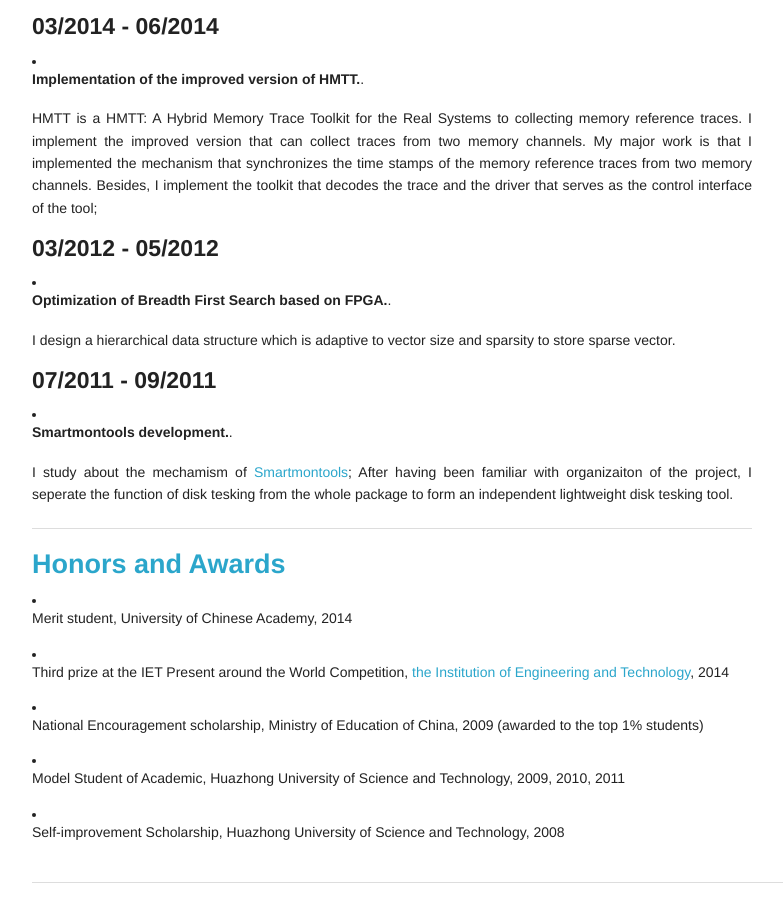
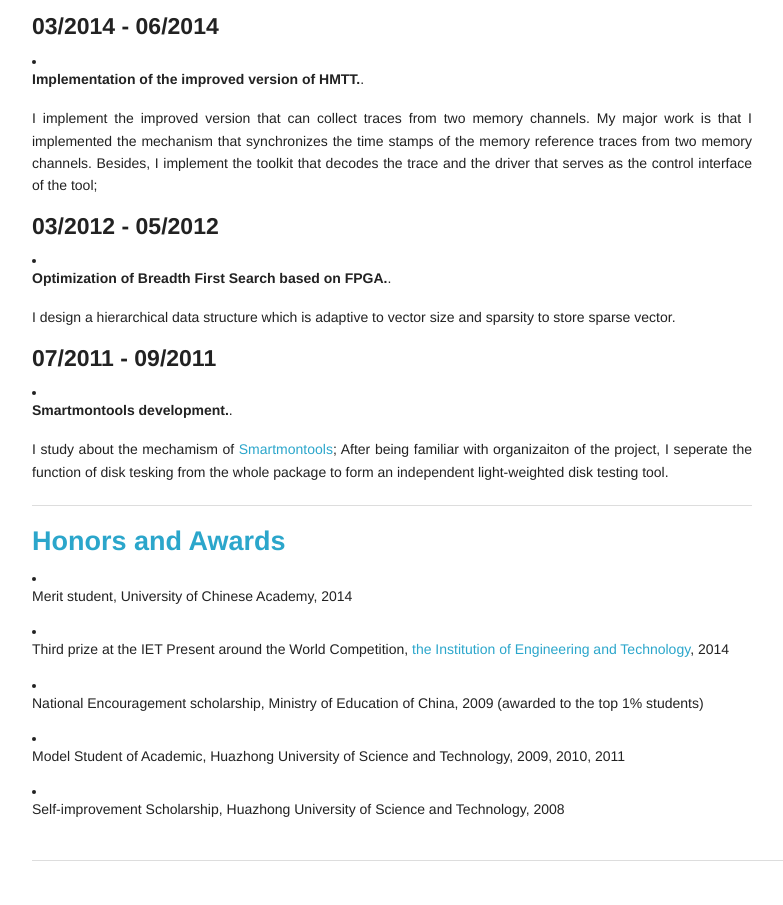
Before and after one commit to zhipengwei/zhipengwei.github.io, a plain HTML site: page index.html in a window 1280 px wide. Shown: the part 1131-2036 px from the top of the page, without its empty margins (123-906 px from the left). After the commit the page ends 2014 px from the top, so only its background shows below. Drawn offline with Linux system fonts and the light colour scheme.

Commit message:
corrent a few words

```diff
--- a/index.html
+++ b/index.html
@@ -123,8 +123,7 @@ characteristics with itself rather than compared with all physical pages. As a r
 	<li><p>
 	<strong>Implementation of the improved version of HMTT.</strong>.<br>
 	<p align="justify">
-HMTT is a HMTT: A Hybrid Memory Trace Toolkit for the Real Systems to collecting memory reference traces. I implement the improved version that
-can collect traces from two memory channels. My major work is that I implemented the mechanism that synchronizes the time stamps of the
+I implement the improved version that can collect traces from two memory channels. My major work is that I implemented the mechanism that synchronizes the time stamps of the
 memory reference traces from two memory channels. Besides, I implement the toolkit that decodes the trace and the driver that serves as
 the control interface of the tool;
 	</p>
@@ -144,8 +143,8 @@ I design a hierarchical data structure which is adaptive to vector size and spar
 	<strong>Smartmontools development.</strong>.<br>
 	<p align="justify">
 I study about the mechamism of <a href="http://www.smartmontools.org/">Smartmontools</a>;
-After having been familiar with organizaiton of the project, I seperate the function of
-disk tesking from the whole package to form an independent lightweight disk tesking tool.
+After being familiar with organizaiton of the project, I seperate the function of
+disk tesking from the whole package to form an independent light-weighted disk testing tool.
 	</p>
 	</p></li>
 
```
